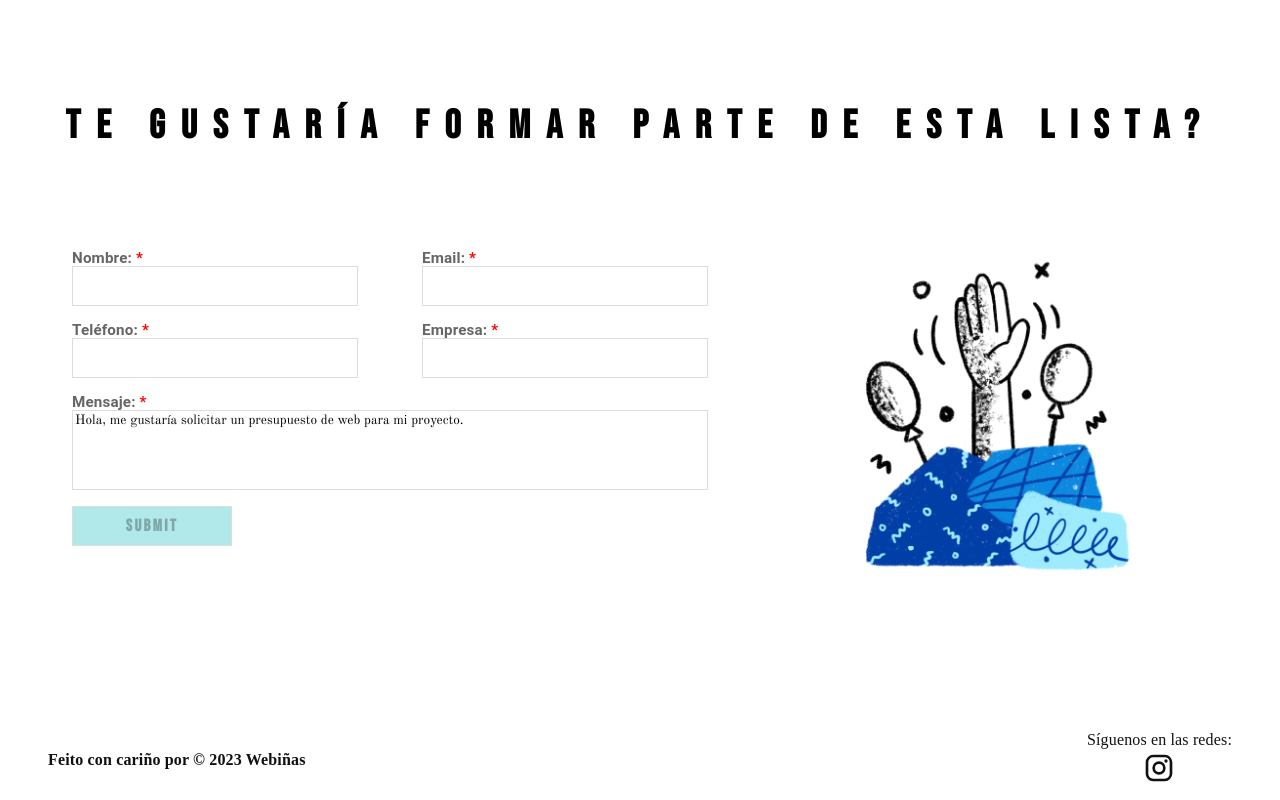
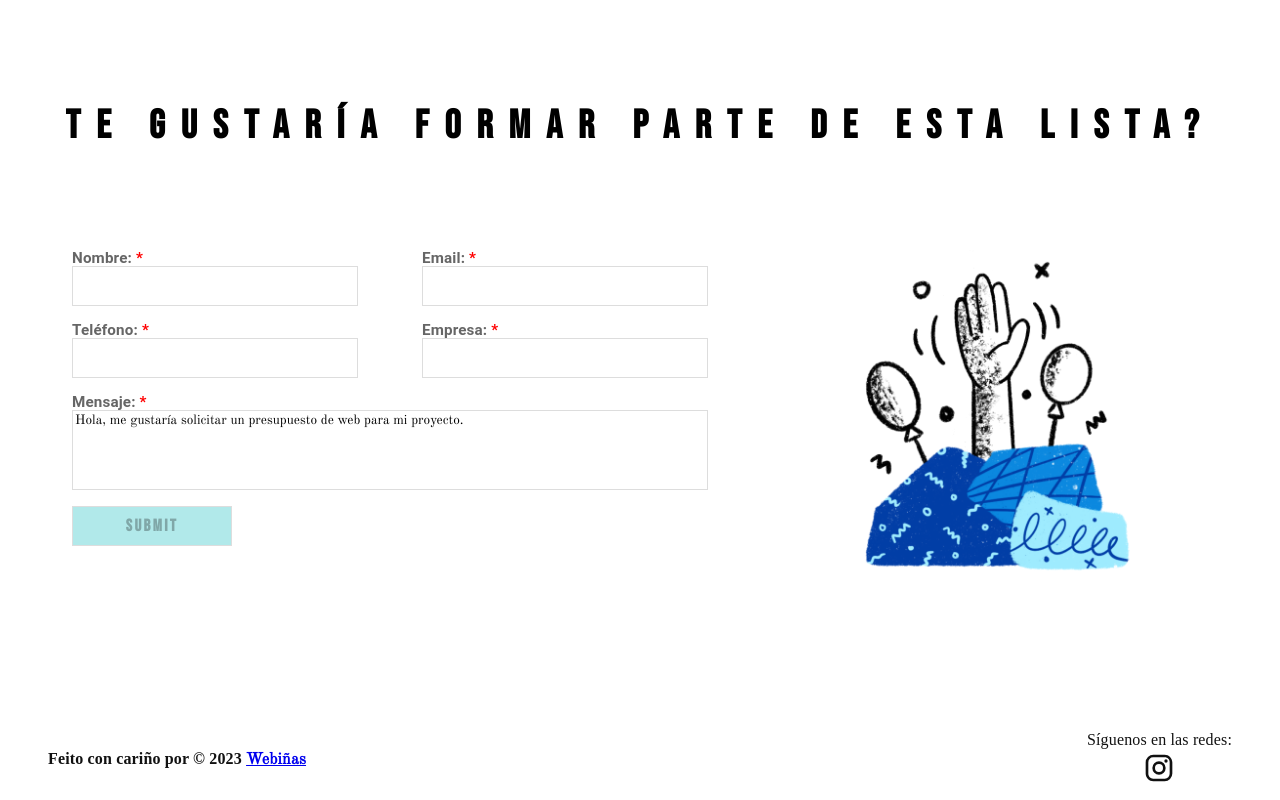
Before and after one commit to alejandrotrigo/mejores-hoteles-santiago, a Next.js app: page / in a window 1280 px wide. Shown: the part 2503-3303 px from the top of the page. Built offline with nearby package versions, Linux system fonts and the light colour scheme.

Commit message:
added webiñas link

```diff
--- a/components/ui/Footer/Footer.tsx
+++ b/components/ui/Footer/Footer.tsx
@@ -8,7 +8,7 @@ export const Footer = () => {
 	return (
 		<FooterContainer>
 			<FooterCopy>
-				<Typography fontFamily='DIN Condensed Bold' color='#111' fontSize='1rem' fontWeight={600}> Feito con cariño por © 2023 Webiñas </Typography>
+				<Typography fontFamily='DIN Condensed Bold' color='#111' fontSize='1rem' fontWeight={600}> Feito con cariño por © 2023 <NextLink href={'https://webiñas.com'} target=':blank'>Webiñas</NextLink> </Typography>
 			</FooterCopy>
 			<FooterSocial>
 				<Typography fontFamily='DIN Condensed Bold' color='#111' fontSize='1rem'> Síguenos en las redes: </Typography>
```
